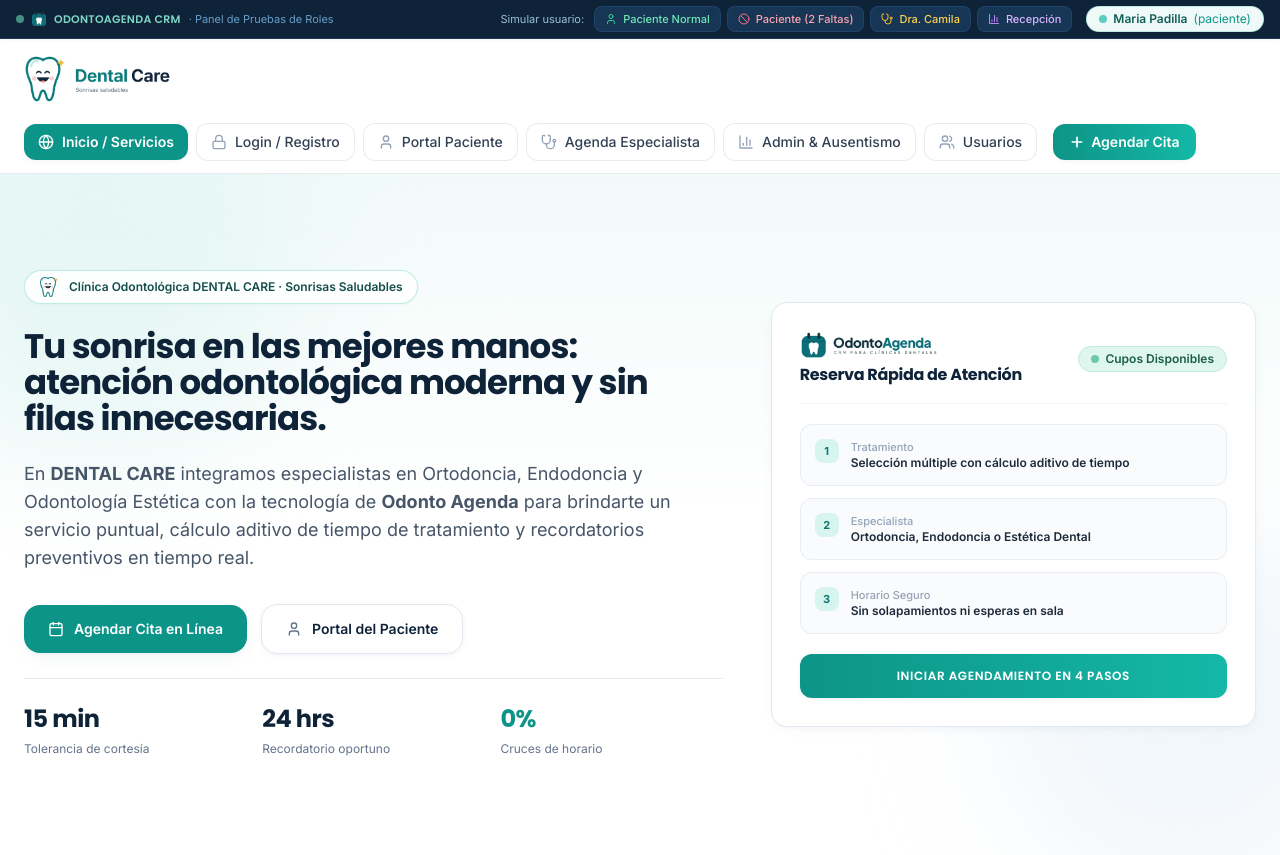
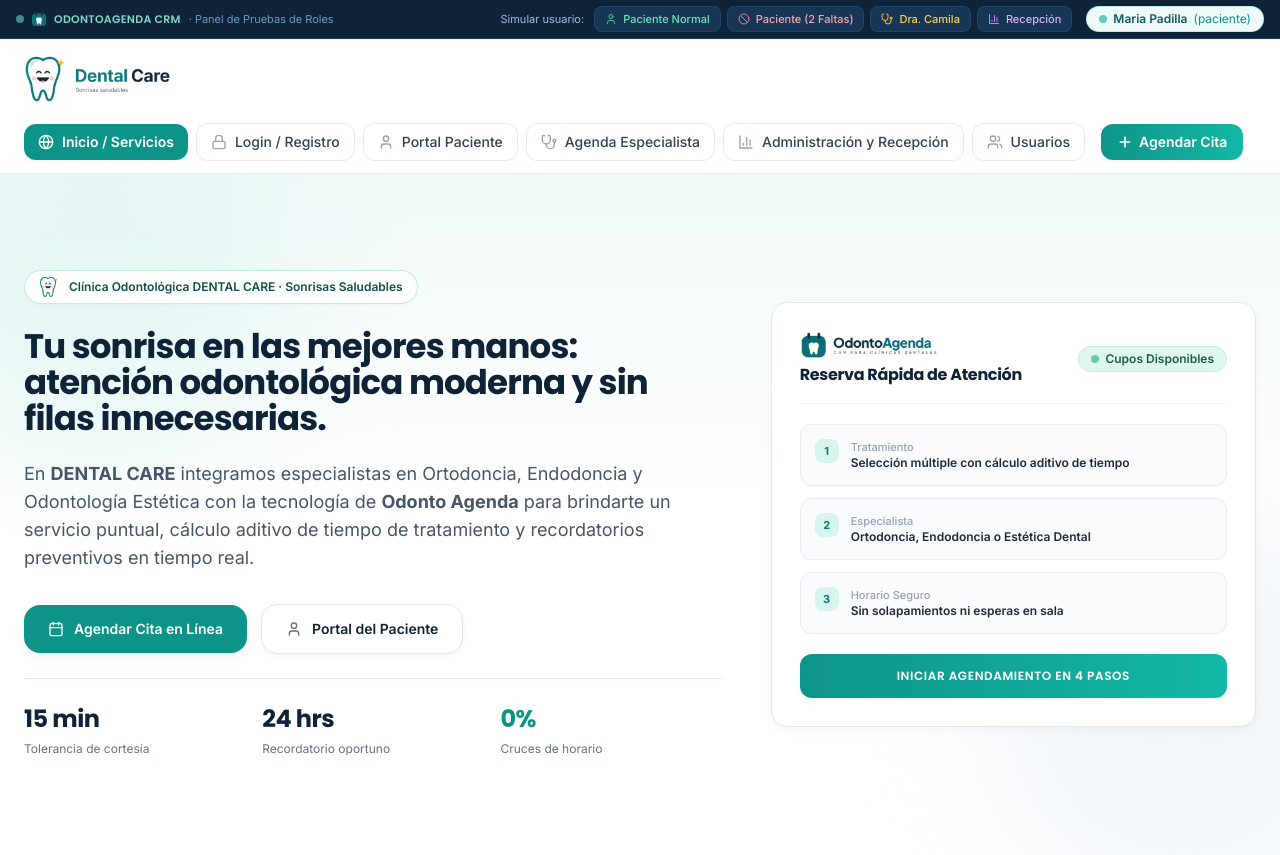
Before and after one commit to MariaEugeniaPadilla/odonto_agenda_crm, a Laravel app: template resources/views/prototype.blade.php in a window 1280 px wide. Shown: the top 855 px of the page. Run offline with Laravel 12, Linux system fonts and the light colour scheme; the template is opened without the code that fills it, so the values that code supplies are empty; some libraries are stand-ins or nearby versions.

Commit message:
fix: renombrar pestaña a Administración y Recepción

```diff
--- a/resources/views/prototype.blade.php
+++ b/resources/views/prototype.blade.php
@@ -148,7 +148,7 @@
 
                 <button data-target="mod-admin" onclick="navigateToModule('mod-admin'); switchAdminTab('operaciones');" class="nav-tab-btn px-3.5 py-2 rounded-xl text-xs md:text-sm font-medium bg-white hover:bg-slate-100 text-slate-700 border border-slate-200/80 flex items-center gap-1.5 transition">
                     <svg class="w-4 h-4 text-slate-400" xmlns="http://www.w3.org/2000/svg" viewBox="0 0 24 24" fill="none" stroke="currentColor" stroke-width="2" stroke-linecap="round" stroke-linejoin="round" aria-hidden="true"><path d="M3 3v18h18"/><path d="M18 17V9"/><path d="M13 17V5"/><path d="M8 17v-3"/></svg>
-                    <span>Admin & Ausentismo</span>
+                    <span>Administración y Recepción</span>
                 </button>
 
                 <button id="nav-btn-usuarios" data-target="mod-admin" onclick="navigateToModule('mod-admin'); switchAdminTab('usuarios');" class="nav-tab-btn px-3.5 py-2 rounded-xl text-xs md:text-sm font-medium bg-white hover:bg-slate-100 text-slate-700 border border-slate-200/80 flex items-center gap-1.5 transition">
```
